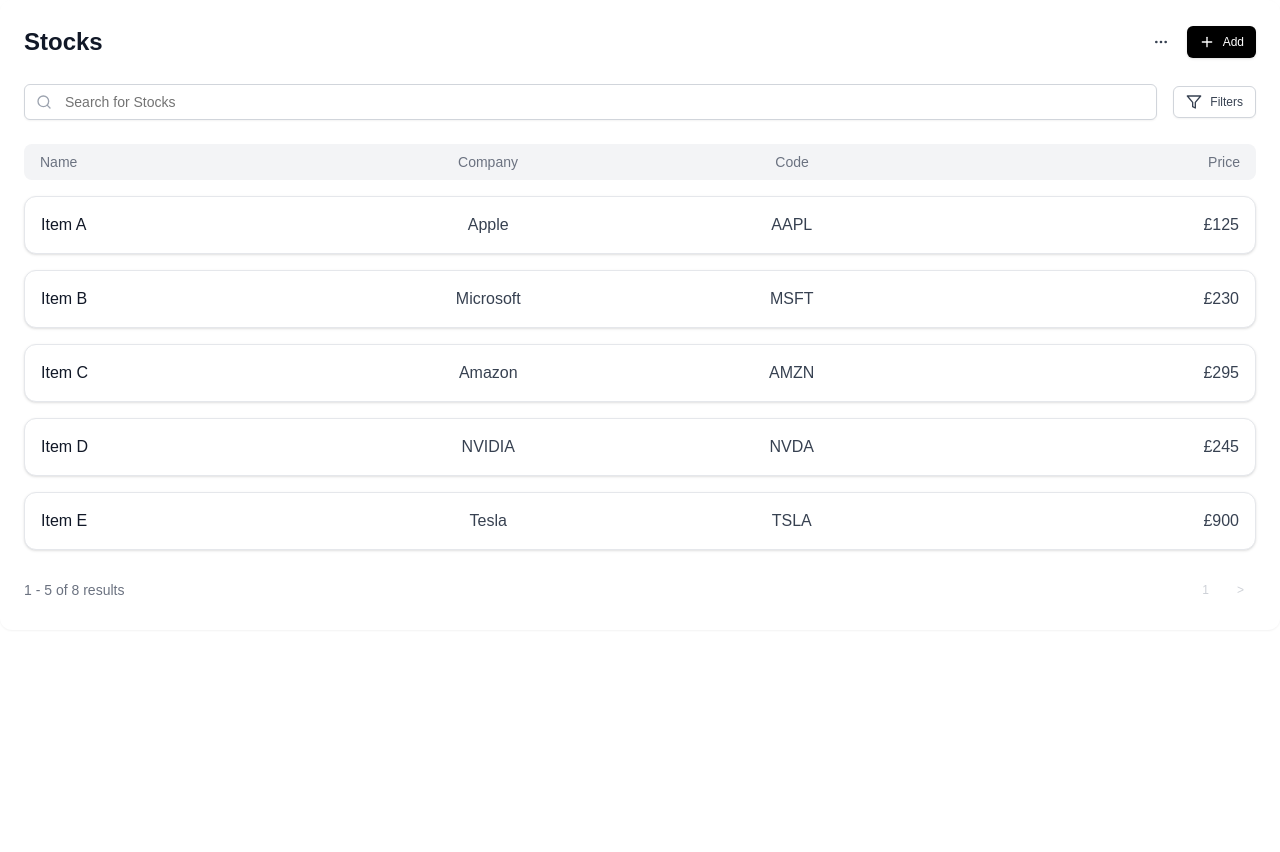
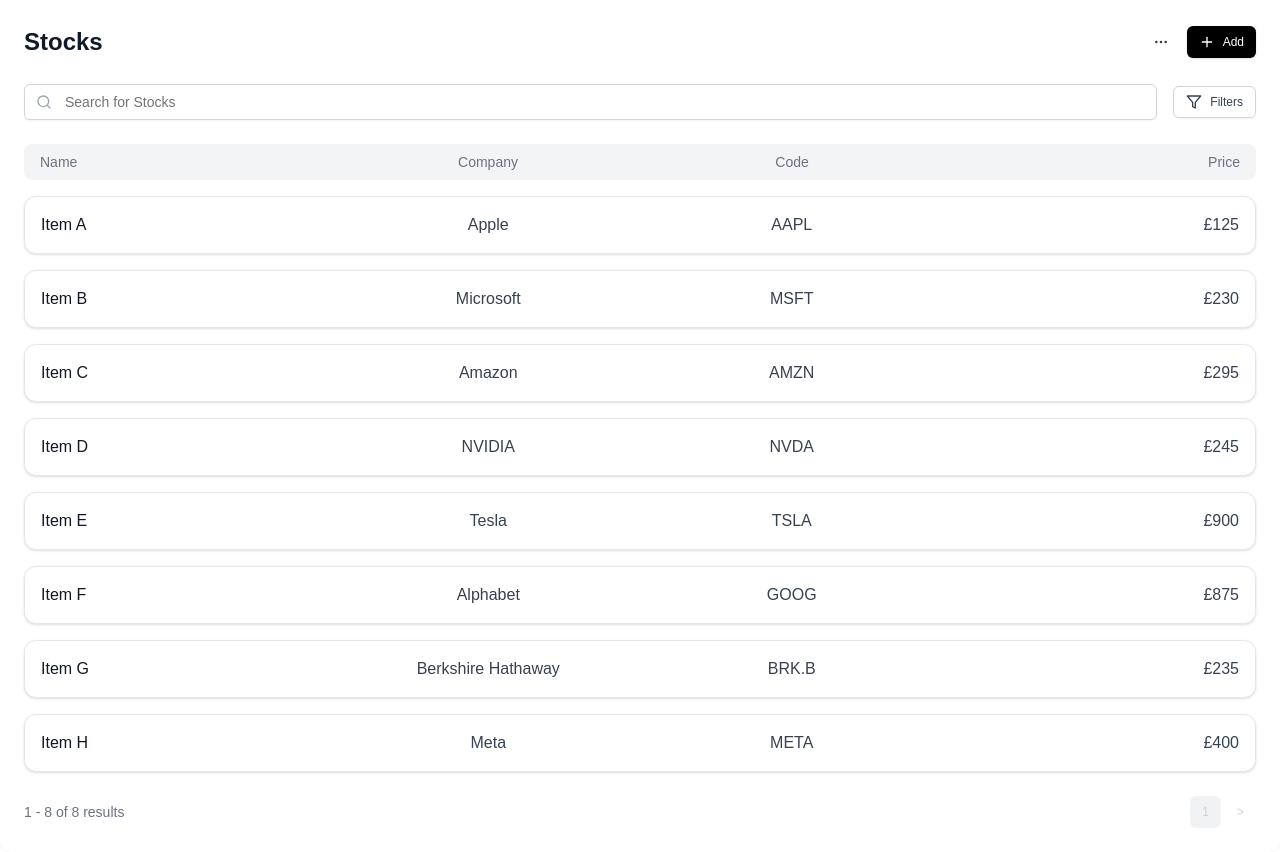
Before and after one commit to Kayode-Olumo/kayode-s1-tech-test, a Next.js app: page / in a window 1280 px wide. Before the commit the page ends 800 px from the top, so only its background shows below. Built offline with nearby package versions, Linux system fonts and the light colour scheme.

Commit message:
improve pagination

```diff
--- a/components/Pagination/Pagination.tsx
+++ b/components/Pagination/Pagination.tsx
@@ -4,30 +4,55 @@
 interface IPagination {
   displayedStocks: IStock[];
   filteredStocks: IStock[];
+  currentPage: number;
+  onPageChange: (newPage: number) => void;
 }
 
 const Pagination: React.FC<IPagination> = ({
   displayedStocks,
   filteredStocks,
+  currentPage,
+  onPageChange,
 }) => {
+  const totalPages = Math.ceil(filteredStocks.length / 10);
+  const hasMultiplePages = filteredStocks.length > 10;
+
+  const pageButtons = [];
+  for (let i = 1; i <= totalPages; i++) {
+    pageButtons.push(
+      <Button
+        key={i}
+        variant="ghost"
+        size="sm"
+        onClick={() => onPageChange(i)}
+        disabled={i === currentPage}
+        className={`text-gray-400 dark:text-gray-500 ${
+          i === currentPage ? "bg-gray-200" : ""
+        }`}
+      >
+        {i}
+      </Button>
+    );
+  }
+
   return (
     <div className="flex justify-between items-center mt-6 text-sm text-gray-500 dark:text-gray-400">
       <span>
-        1 - {displayedStocks.length} of {filteredStocks.length} results
+        {displayedStocks.length
+          ? `${(currentPage - 1) * 10 + 1} - ${Math.min(
+              currentPage * 10,
+              filteredStocks.length
+            )}`
+          : 0}{" "}
+        of {filteredStocks.length} results
       </span>
       <div className="flex space-x-1">
+        {pageButtons}
         <Button
           variant="ghost"
           size="sm"
-          disabled
-          className="text-gray-400 dark:text-gray-500"
-        >
-          1
-        </Button>
-        <Button
-          variant="ghost"
-          size="sm"
-          disabled
+          onClick={() => onPageChange(currentPage + 1)}
+          disabled={currentPage === totalPages}
           className="text-gray-400 dark:text-gray-500"
         >
           &gt;
--- a/components/StockList/StockList.tsx
+++ b/components/StockList/StockList.tsx
@@ -58,10 +58,8 @@
   const handleAddStock = (e: React.FormEvent) => {
     e.preventDefault();
 
-    // Add the new stock to stockData
     setStockData((prevStockData) => [...prevStockData, newStock]);
 
-    // Close drawer and reset form
     setIsAddDrawerOpen(false);
     setNewStock({ id: 0, name: "", company: "", code: "", price: 0 });
   };
@@ -152,7 +150,6 @@
 
       <StockTable
         subHeaders={["Name", "Company", "Code", "Price"]}
-        displayedStocks={displayedStocks}
         filteredStocks={filteredStocks}
       />
     </div>
--- a/components/StockTable/StockTable.tsx
+++ b/components/StockTable/StockTable.tsx
@@ -1,18 +1,28 @@
-import React, { FC } from "react";
+import React, { FC, useState } from "react";
 import CardItem from "../CardItem/CardItem";
 import Pagination from "../Pagination/Pagination";
 
 interface IStockTable {
   subHeaders: string[];
-  displayedStocks: IStock[];
   filteredStocks: IStock[];
 }
 
-const StockTable: FC<IStockTable> = ({
-  subHeaders,
-  displayedStocks,
-  filteredStocks,
-}) => {
+const StockTable: FC<IStockTable> = ({ subHeaders, filteredStocks }) => {
+  const [currentPage, setCurrentPage] = useState(1);
+  const itemsPerPage = 10;
+
+  // Calculate the stocks to display based on the current page
+  const startIndex = (currentPage - 1) * itemsPerPage;
+  const displayedStocks = filteredStocks.slice(
+    startIndex,
+    startIndex + itemsPerPage
+  );
+
+  // Handle page change
+  const handlePageChange = (newPage: number) => {
+    setCurrentPage(newPage);
+  };
+
   return (
     <>
       <div className="grid gap-4">
@@ -33,14 +43,16 @@
         </div>
 
         {displayedStocks.map((stock) => (
-          <>
-            <CardItem key={stock.id} {...stock} />
-          </>
+          <CardItem key={stock.id} {...stock} />
         ))}
       </div>
+
+      {/* Pass the page change handler and current page info to Pagination */}
       <Pagination
         displayedStocks={displayedStocks}
         filteredStocks={filteredStocks}
+        currentPage={currentPage}
+        onPageChange={handlePageChange}
       />
     </>
   );
```
